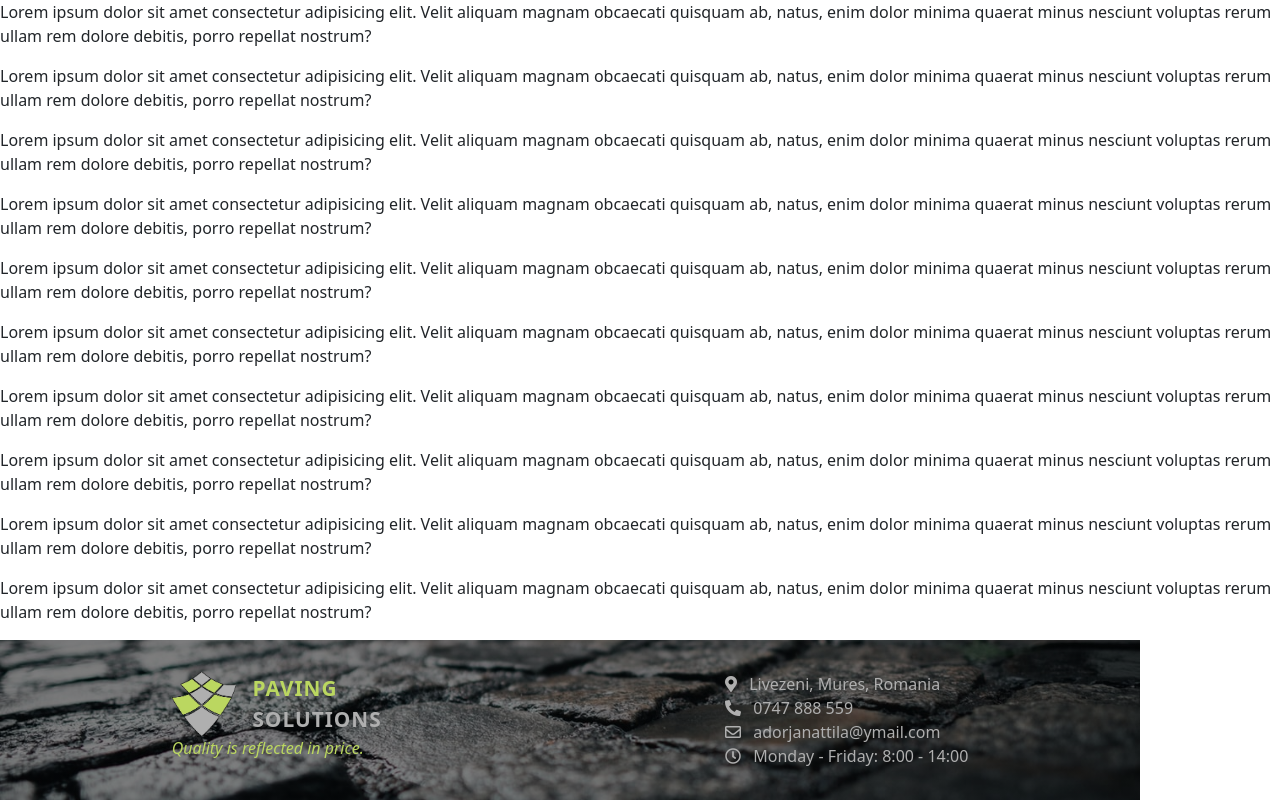
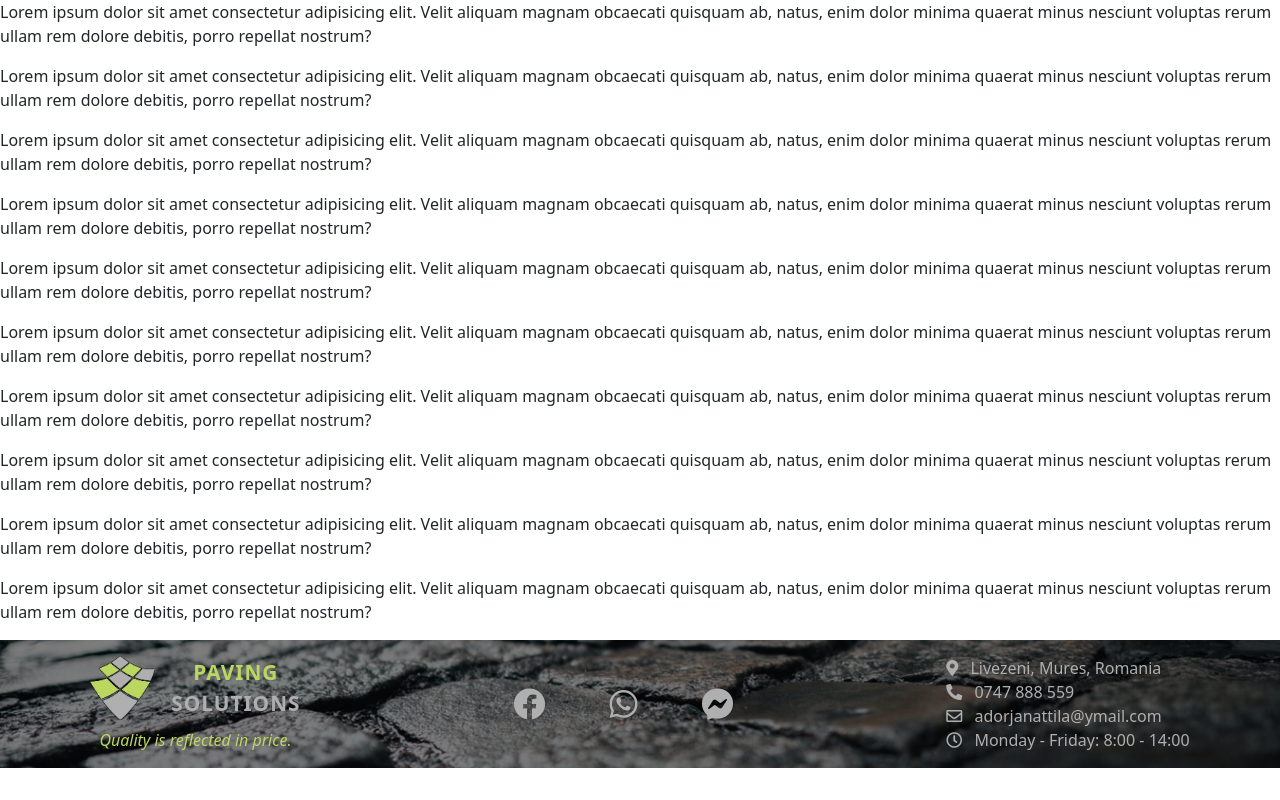
Before and after one commit to botondKulcsar/pavingsolutions, an Angular app in the folder pavingsolutions/: page / in a window 1280 px wide. Shown: the part 1602-2402 px from the top of the page. After the commit the page ends 2370 px from the top, so only its background shows below. Built offline with nearby package versions, Linux system fonts and the light colour scheme.

Commit message:
footer is ok

```diff
--- a/pavingsolutions/src/app/components/footer/footer.component.html
+++ b/pavingsolutions/src/app/components/footer/footer.component.html
@@ -1,4 +1,4 @@
-<footer class="container">
+<footer class=".container-fluid">
     <div class="about-us">
         <div class="company">
             <img class="company-logo" src="../../../assets/terkoves-logo-keret-5px.png" alt="company logo">
@@ -6,10 +6,15 @@
         </div>
         <p class="quote">Quality is reflected in price.</p>
     </div>
+    <div class="social">
+        <a target="_blank"  href="https://www.facebook.com/pavingsolutions.ro/"><i class="fab fa-facebook"></i></a>
+        <a target="_blank"  href="https://api.whatsapp.com/send?phone=40747888559"><i class="fab fa-whatsapp"></i></a>
+        <a target="_blank"  href="https://m.me/pavingsolutions.ro"><i class="fab fa-facebook-messenger"></i></a>
+    </div>
     <div class="office">
-        <p class="address"><a href="https://www.google.com/maps/dir//Adorjan+Paving+Solutions/@46.5524856,24.5702892,12z/data=!4m8!4m7!1m0!1m5!1m1!1s0x474bb7477785543d:0x8afea51586171330!2m2!1d24.6403223!2d46.5525225"><i class="fas fa-map-marker-alt"></i> Livezeni, Mures, Romania</a></p>
-        <p class="phone"><a href="tel:+40-747-888-559"><i class="fas fa-phone-alt"></i> 0747 888 559</a></p>
-        <p class="email"><a href="mailto:adorjanattila@ymail.com"><i class="far fa-envelope"></i> adorjanattila@ymail.com</a></p>
+        <p class="address"><a target="_blank" href="https://www.google.com/maps/dir//Adorjan+Paving+Solutions/@46.5524856,24.5702892,12z/data=!4m8!4m7!1m0!1m5!1m1!1s0x474bb7477785543d:0x8afea51586171330!2m2!1d24.6403223!2d46.5525225"><i class="fas fa-map-marker-alt"></i> Livezeni, Mures, Romania</a></p>
+        <p class="phone"><a  target="_blank" href="tel:+40-747-888-559"><i class="fas fa-phone-alt"></i> 0747 888 559</a></p>
+        <p class="email"><a  target="_blank" href="mailto:adorjanattila@ymail.com"><i class="far fa-envelope"></i> adorjanattila@ymail.com</a></p>
         <p class="business-hours"><i class="far fa-clock"></i> Monday - Friday: 8:00 - 14:00</p>
     </div>
 </footer>
--- a/pavingsolutions/src/app/components/footer/footer.component.scss
+++ b/pavingsolutions/src/app/components/footer/footer.component.scss
@@ -1,15 +1,21 @@
 @use '../../../styles' as *;
 
-.container {
+footer {
     background: linear-gradient( rgba(0, 0, 0, 0.5), rgba(0, 0, 0, 0.5) ), url("../../../assets/photo-1577393165327-117d735d1c36.jpeg");
     background-size: cover;
     background-position: 100% 60%;
     width: 100%;
     margin: 0;
     display: flex;
+    flex-direction: column;
     justify-content: space-around;
-    align-items: flex-start;
-    padding: 2em 0;
+    align-items: center;
+    padding: 1em 0;
+
+    @media (min-width: $tablet) {
+        flex-direction: row;
+        align-items: flex-start;
+    }
 
     .about-us {
         .company {
@@ -27,6 +33,7 @@
                 span {
                     color: $logo-green;
                     display: block;
+                    text-align: center;
                 }
             }
 
@@ -39,6 +46,25 @@
         .quote {
             color: $logo-green;
             font-style: italic;
+            margin-top: .5em;
+            text-align: center;
+        }
+    }
+
+    .social {
+        display: flex;
+        align-items: center;
+        align-items: center;
+
+        i {
+            color: $logo-grey;
+            margin: 1em;
+            font-size: 2rem;
+            transition: color .3s;
+
+            &:hover {
+                color: $logo-green;
+            }
         }
     }
 
--- a/pavingsolutions/src/app/components/navbar/navbar.component.scss
+++ b/pavingsolutions/src/app/components/navbar/navbar.component.scss
@@ -101,19 +101,19 @@
       @media (min-width: $tablet) {
         &.isVisible {
           display: block;
-          background: rgb(255,255,255);
-background: linear-gradient(180deg, rgba(255,255,255,1) 0%, rgba(255,255,255,0.1) 100%);
+          // background: rgb(255,255,255);
+background: linear-gradient(180deg, rgba(255,255,255,.7) 0%, rgba(255,255,255,0.1) 100%);
           // background: rgb(187,215,96);
 // background: linear-gradient(180deg, rgba(255,255,255,.5) 0%, rgba(255,255,255,.5) 95%);
-          // background-image: linear-gradient(180deg,#fff2, #fff9);
+          // background-image: linear-gradient(180deg,#fff9, #fff2);
           // background-image: linear-gradient(rgba(175, 175, 175, .5), rgba(175, 175, 175, 0.1));
           // background-image: linear-gradient(rgba(175, 175, 175, .5), rgba(175, 175, 175, 0.1));
 //           background: rgb(175,175,175);
 // background: linear-gradient(180deg, rgba(175,175,175,1) 0%, rgba(255,255,255,1) 50%);
-        opacity: .9;
+        // opacity: .9;
           position: fixed;
           width: 100%;
-          top: 3.5em;
+          top: 3.6em;
           left: 0;
           height: 1.5em;
           // box-shadow: 0 5px 5px  rgba(255,255,255, .2);
```
